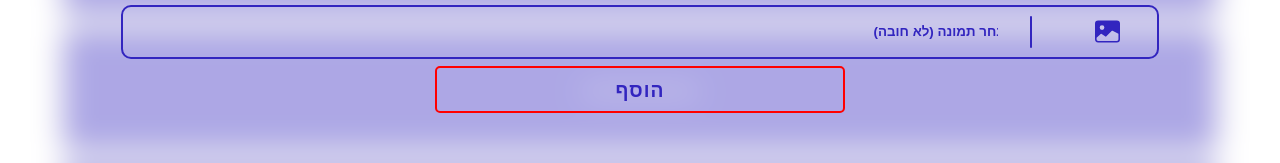
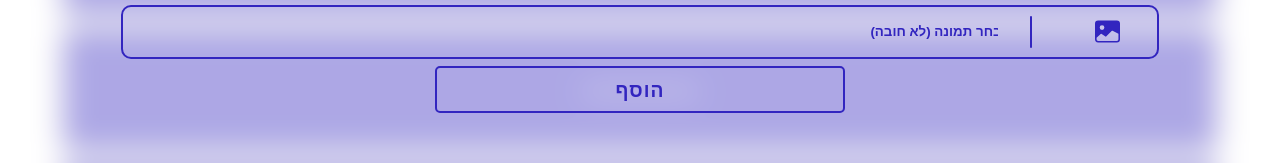
Before and after one commit to HeziReuveni/Fixer, a React (Create React App) app: page /employee-table in a window 1280 px wide. Both pictures are taken after a click on the button 48 px from the left and 752 px from the top of the page. Shown: the part 504-667 px from the top of the page. Built offline with nearby package versions, Linux system fonts and the light colour scheme; a web font is replaced by a local one.

Commit message:
fix site

```diff
--- a/src/pages/UserArea/EmployeeTable/AddForm.js
+++ b/src/pages/UserArea/EmployeeTable/AddForm.js
@@ -86,7 +86,7 @@ const AddForm = () => {
         <ContainerInputAddImageFile>
           <InputAddImageFile
             style={{
-              width: "7.8rem",
+              width: "8rem",
             }}
             type="file"
           />
@@ -101,7 +101,7 @@ const AddForm = () => {
         </ContainerInputAddImageFile>
         <ButtonValidation
           style={{
-            border: "2px solid red",
+            border: "2px solid #3225bf",
             color: "#3225bf",
           }}
         >
```
